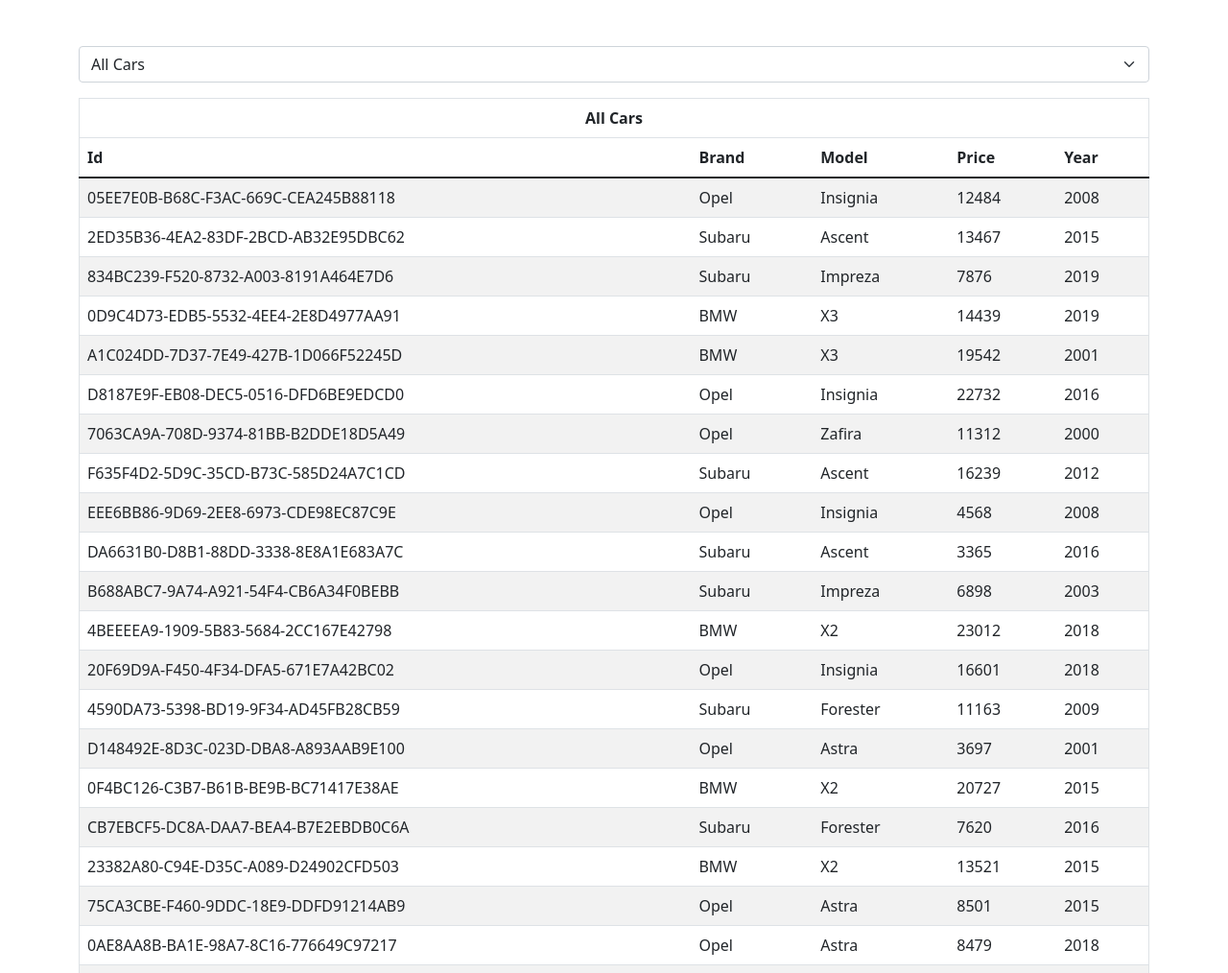
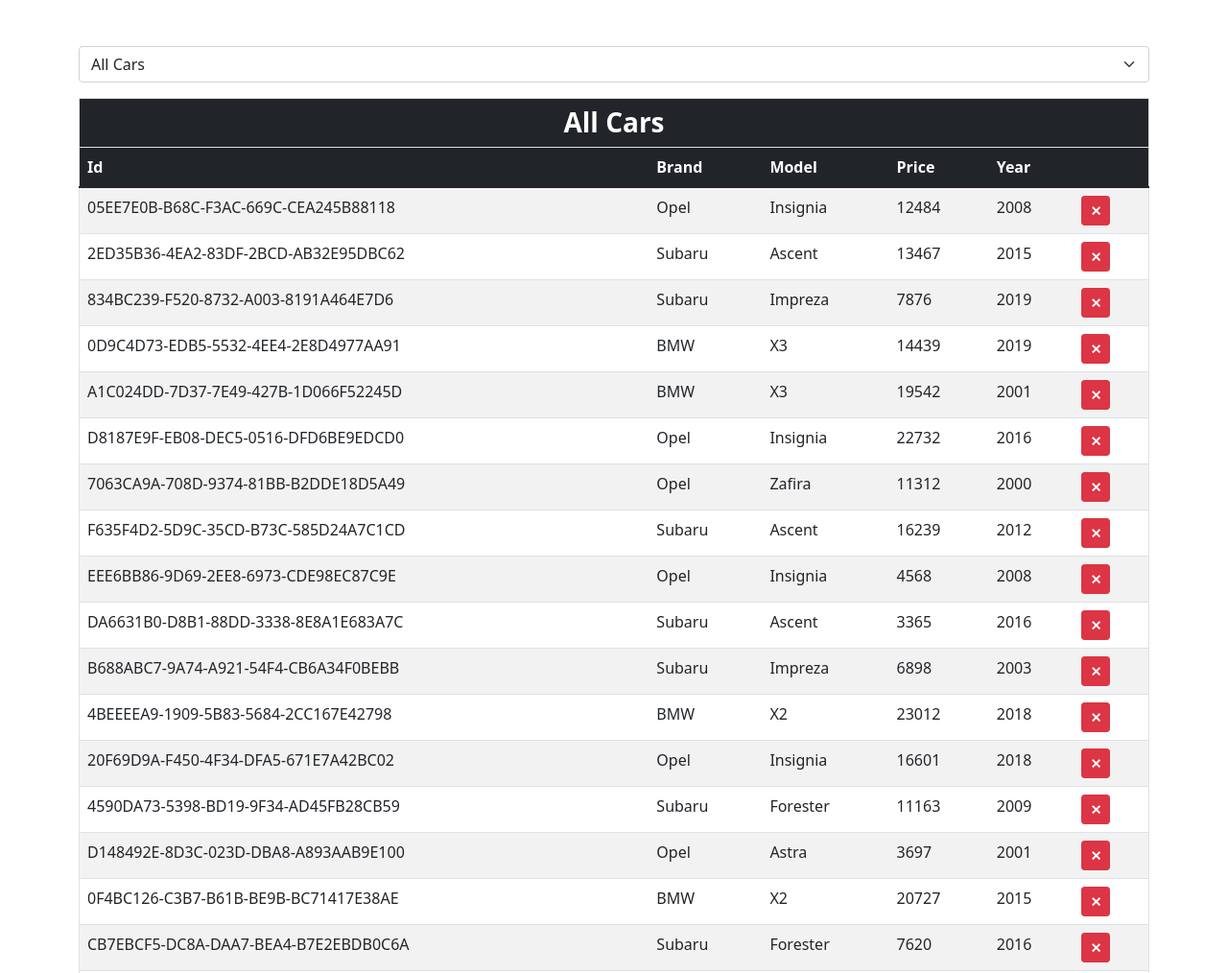
Before and after one commit to Domis777/ts-crud, a website built with webpack: page src/index.html in a window 1280 px wide. Shown: the top 1014 px of the page at 96% size. Built offline with nearby package versions, Linux system fonts and the light colour scheme.

Commit message:
Feat(CAO 13 TS): Add delete button  "table"

```diff
--- a/src/components/table.ts
+++ b/src/components/table.ts
@@ -61,12 +61,19 @@
         const { title, columns } = this.props;
 
         const theadArr = Object.values(columns);
-        const theadRowHtmlStr = theadArr.map((thead) => `<th>${thead}</th>`).join('');
+        const theadRowHtmlStr = theadArr.map((thead) => `<th class="bg-dark text-white">${thead}</th>`).join('');
 
-        this.thead.innerHTML = `<tr>
-            <th colspan="${theadArr.length}" class="text-center" h3>${title}</th>
+        const columnLenght = theadArr.length + 1;
+
+        this.thead.className = 'bg-dark text-white';
+        this.thead.innerHTML = `
+        <tr class="text-center h3">
+            <th colspan="${columnLenght}">${title}</th>
         </tr>
-        <tr>${theadRowHtmlStr}</tr>`;
+        <tr>
+            ${theadRowHtmlStr}
+            <th></th>
+        </tr>`;
     };
 
     private renderTbody = (): void => {
@@ -77,10 +84,17 @@
             (rowData) => {
                 const rowHtmlElement = document.createElement('tr');
                 const cellsHtmlString = Object.keys(columns).map(
-                    (key) => `<td>${rowData[key]}</td>`,
+                    (key) => `
+                    <td>${rowData[key]}</td>
+                    `,
                 ).join(' ');
 
-                rowHtmlElement.innerHTML = cellsHtmlString;
+                rowHtmlElement.innerHTML = `${cellsHtmlString}
+                    <td>
+                    <button class="btn btn-danger btn-sm text-white fw-bolder">
+                    ✕</button>
+                    </td>`;
+
                 return rowHtmlElement;
             },
         );
--- a/src/index.html
+++ b/src/index.html
@@ -8,6 +8,7 @@
   <!-- CSS only -->
   <link href="https://cdn.jsdelivr.net/npm/bootstrap@5.1.3/dist/css/bootstrap.min.css" rel="stylesheet"
     integrity="sha384-1BmE4kWBq78iYhFldvKuhfTAU6auU8tT94WrHftjDbrCEXSU1oBoqyl2QvZ6jIW3" crossorigin="anonymous">
+  <link rel="stylesheet" href="https://cdn.jsdelivr.net/npm/bootstrap-icons@1.10.3/font/bootstrap-icons.css">
   <!-- JavaScript Bundle with Popper -->
   <script src="https://cdn.jsdelivr.net/npm/bootstrap@5.1.3/dist/js/bootstrap.bundle.min.js"
     integrity="sha384-ka7Sk0Gln4gmtz2MlQnikT1wXgYsOg+OMhuP+IlRH9sENBO0LRn5q+8nbTov4+1p" crossorigin="anonymous"></script>
```
